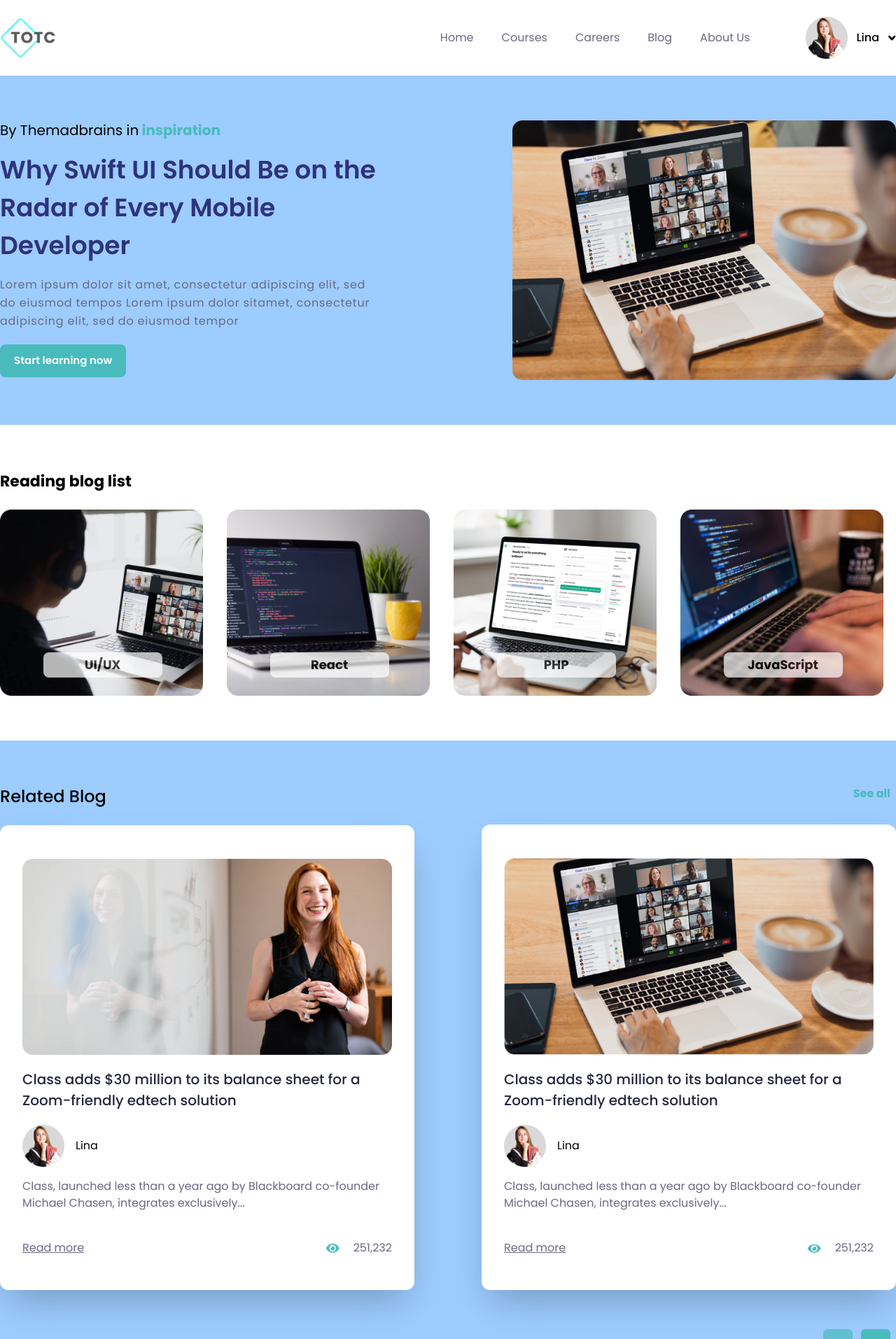
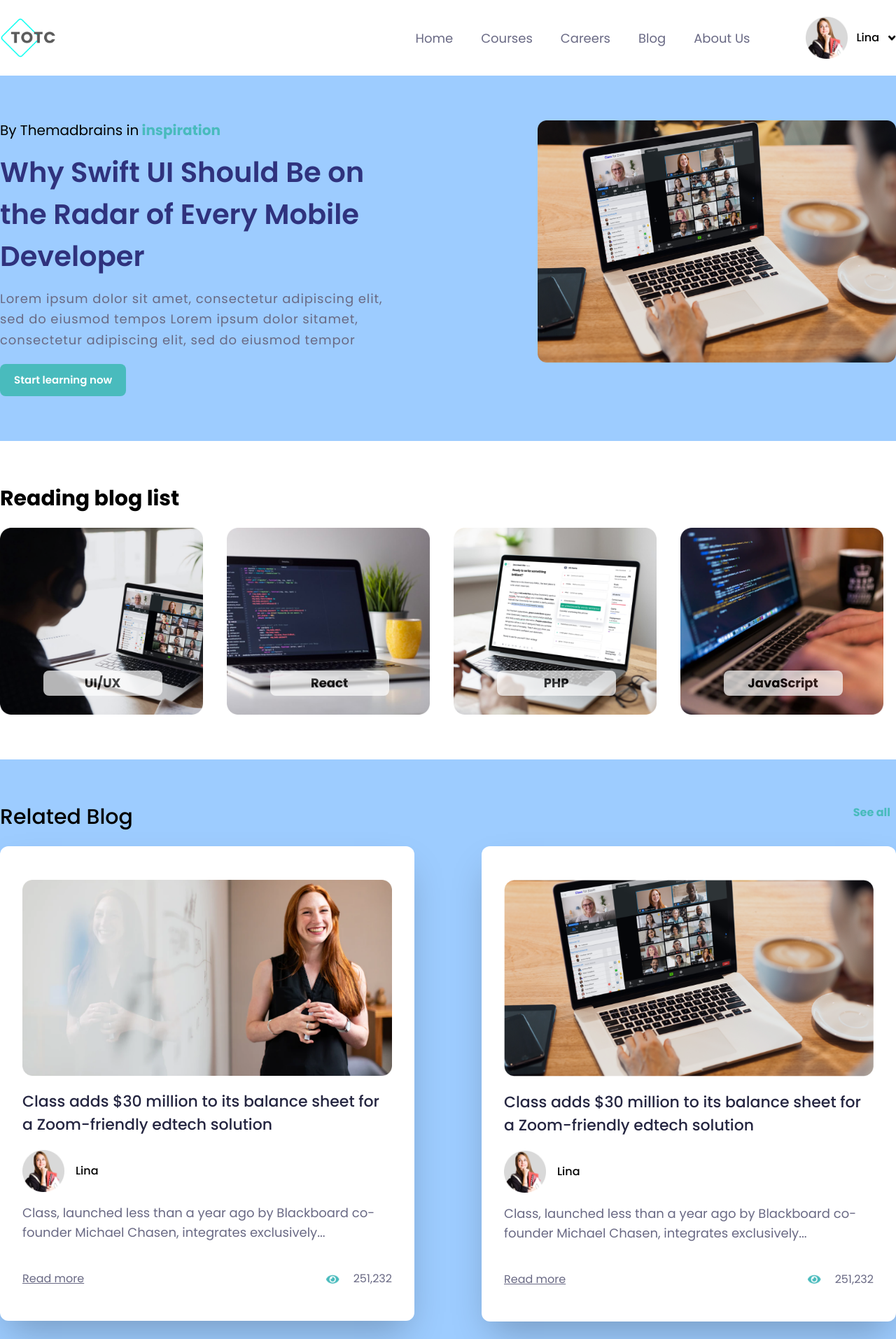
Before and after one commit to Asif-28/md-asif-ali, a Next.js app: page / in a window 1280 px wide. Shown: the top 1913 px of the page at 70% size. Built offline with nearby package versions, Linux system fonts and the light colour scheme.

Commit message:
changes in the layout str

```diff
--- a/src/components/header/Header.tsx
+++ b/src/components/header/Header.tsx
@@ -16,7 +16,7 @@ const Header = () => {
           />
         </div>
         <div className="flex gap-20 items-center">
-          <ul className="flex gap-10 items-center font-normal cursor-pointer">
+          <ul className="flex text-[18px] gap-10 items-center font-normal cursor-pointer">
             <li>
               <Link href={"/"}>Home</Link>
             </li>
--- a/src/components/sections/BlogDetailsHero.tsx
+++ b/src/components/sections/BlogDetailsHero.tsx
@@ -17,13 +17,13 @@ const BlogDetailsHero = () => {
           <h1 className="text-left text-4xl font-semibold text-darkblue leading-normal">
             Why Swift UI Should Be on the Radar of Every Mobile Developer
           </h1>
-          <p className="py-6 tracking-wider">
+          <p className="py-6 md:text-lg tracking-wider">
             TOTC is a platform that allows educators to create online classes
             whereby they can store the course materials online; manage
             assignments, quizzes and exams; monitor due dates; grade results and
             provide students with feedback all in one place.
           </p>
-          <p className="pb-6 tracking-wider">
+          <p className="pb-6 md:text-lg tracking-wider">
             TOTC is a platform that allows educators to create online classes
             whereby they can store the course materials online; manage
             assignments, quizzes and exams; monitor due dates; grade results and
@@ -33,7 +33,7 @@ const BlogDetailsHero = () => {
             exams; monitor due dates; grade results and provide students with
             feedback all in one place. TOTC is a platform
           </p>
-          <p className="pb-6 tracking-wider">
+          <p className="pb-6 md:text-lg tracking-wider">
             TOTC is a platform that allows educators to create online classes
             whereby they can store the course materials online; manage
             assignments, quizzes and exams; monitor due dates; grade results and
--- a/src/components/sections/BlogList.tsx
+++ b/src/components/sections/BlogList.tsx
@@ -1,17 +1,11 @@
 import Image from "next/image";
 import React from "react";
-
-const images = [
-  { id: 1, img: "/img/list_1.png", name: "UI/UX" },
-  { id: 2, img: "/img/list_2.png", name: "React" },
-  { id: 3, img: "/img/list_3.png", name: "PHP" },
-  { id: 4, img: "/img/list_4.png", name: "JavaScript" },
-];
+import { images } from "@/constant/Constant";
 
 const BlogList = () => {
   return (
     <section className="section">
-      <h2 className="text-[22px] font-bold">Reading blog list</h2>
+      <h2 className="text-3xl font-bold">Reading blog list</h2>
       <div className="grid pt-6 grid-cols-4 gap-4">
         {images.map((item) => (
           <div className="relative" key={item.id}>
--- a/src/components/sections/Hero.tsx
+++ b/src/components/sections/Hero.tsx
@@ -11,10 +11,10 @@ const Hero = () => {
             By Themadbrains in
             <span className="text-greenish font-bold"> inspiration</span>
           </h3>
-          <h1 className="text-left text-4xl font-semibold text-darkblue leading-normal py-4 w-[75%]">
+          <h1 className="text-left md:text-[40px] font-semibold text-darkblue leading-normal py-4 w-[75%]">
             Why Swift UI Should Be on the Radar of Every Mobile Developer
           </h1>
-          <p className="text-[#696984] leading-relaxed tracking-wider pb-5 w-[75%]">
+          <p className="text-[#696984] leading-relaxed tracking-wider pb-5 w-[75%] text-lg">
             Lorem ipsum dolor sit amet, consectetur adipiscing elit, sed do
             eiusmod tempos Lorem ipsum dolor sitamet, consectetur adipiscing
             elit, sed do eiusmod tempor
--- a/src/components/sections/MarketingArticle.tsx
+++ b/src/components/sections/MarketingArticle.tsx
@@ -1,63 +1,13 @@
 import Image from "next/image";
 import React from "react";
-
-const data = [
-  {
-    id: 1,
-    img: "/img/MA_1.png",
-    design: "design",
-    time: "3 Month",
-    title: "AWS Certified solutions Architect",
-    desc: "Lorem ipsum dolor sit amet, consectetur adipising elit, sed do eiusmod tempor",
-    logo: "/img/header_img.png",
-    name: "Lina",
-    price: "$100",
-    newprice: "$80",
-  },
-  {
-    id: 2,
-    img: "/img/MA_2.png",
-    design: "design",
-    time: "3 Month",
-    title: "AWS Certified solutions Architect",
-    desc: "Lorem ipsum dolor sit amet, consectetur adipising elit, sed do eiusmod tempor",
-    logo: "/img/header_img.png",
-    name: "Lina",
-    price: "$100",
-    newprice: "$80",
-  },
-  {
-    id: 3,
-    img: "/img/MA_3.png",
-    design: "design",
-    time: "3 Month",
-    title: "AWS Certified solutions Architect",
-    desc: "Lorem ipsum dolor sit amet, consectetur adipising elit, sed do eiusmod tempor",
-    logo: "/img/header_img.png",
-    name: "Lina",
-    price: "$100",
-    newprice: "$80",
-  },
-  {
-    id: 4,
-    img: "/img/MA_4.png",
-    design: "design",
-    time: "3 Month",
-    title: "AWS Certified solutions Architect",
-    desc: "Lorem ipsum dolor sit amet, consectetur adipising elit, sed do eiusmod tempor",
-    logo: "/img/header_img.png",
-    name: "Lina",
-    price: "$100",
-    newprice: "$80",
-  },
-];
+import { data } from "@/constant/Constant";
 
 const MarketingArticle = () => {
   return (
     <section>
       <main className="section">
         <div className="flex justify-between">
-          <h1 className="text-2xl font-medium">Marketing Articles</h1>
+          <h1 className="text-3xl font-medium">Marketing Articles</h1>
           <p className="text-greenish font-bold pr-2 cursor-pointer">See all</p>
         </div>
         <div className="grid sm:grid-cols-2 md:grid-cols-3 lg:grid-cols-4 gap-8 pt-6 lg:pb-[4.5rem]">
--- a/src/components/sections/RelatedBlog.tsx
+++ b/src/components/sections/RelatedBlog.tsx
@@ -1,39 +1,17 @@
 import Image from "next/image";
 import React from "react";
-
-const data = [
-  {
-    id: 1,
-    img: "/img/Related_1.png",
-    title:
-      "Class adds $30 million to its balance sheet for a Zoom-friendly edtech solution",
-    logo: "/img/header_img.png",
-    name: "Lina",
-    desc: "Class, launched less than a year ago by Blackboard co-founder Michael Chasen, integrates exclusively...",
-    viewers: "251,232",
-  },
-  {
-    id: 2,
-    img: "/img/related_2.png",
-    title:
-      "Class adds $30 million to its balance sheet for a Zoom-friendly edtech solution",
-    logo: "/img/header_img.png",
-    name: "Lina",
-    desc: "Class, launched less than a year ago by Blackboard co-founder Michael Chasen, integrates exclusively...",
-    viewers: "251,232",
-  },
-];
+import { datas } from "@/constant/Constant";
 
 const RelatedBlog = () => {
   return (
     <section className="bg-lightblue">
       <main className="section">
         <div className="flex justify-between">
-          <h1 className="text-2xl font-medium">Related Blog</h1>
+          <h1 className="text-3xl font-medium">Related Blog</h1>
           <p className="text-greenish font-bold pr-2 cursor-pointer">See all</p>
         </div>
         <div className="flex items-center justify-between pt-6">
-          {data.map((item) => (
+          {datas.map((item) => (
             <div
               className="bg-[#FFFFFF] max-w-[37rem] py-12 flex flex-col px-8 rounded-xl shadow-2xl cursor-pointer"
               key={item.id}
@@ -46,14 +24,16 @@ const RelatedBlog = () => {
                   width={650}
                 />
               </div>
-              <h1 className="text-[20px] font-medium text-[#252641] pt-5 pb-5">
+              <h1 className="text-[22px] font-medium text-[#252641] pt-5 pb-5">
                 {item.title}
               </h1>
               <div className="flex items-center gap-4">
                 <Image src={`${item.logo}`} alt="logo" height={60} width={60} />
-                <h3>{item.name}</h3>
+                <h3 className="text-[#000000] font-medium">{item.name}</h3>
               </div>
-              <p className="pt-4 pb-10 text-[#696984]">{item.desc}</p>
+              <p className="pt-4 pb-10 text-[#696984] md:text-lg">
+                {item.desc}
+              </p>
               <div className="flex justify-between">
                 <p className="text-[#696984] underline">Read more</p>
                 <div className="flex gap-5 items-center">
--- /dev/null
+++ b/src/constant/Constant.ts
@@ -0,0 +1,80 @@
+export const images = [
+  { id: 1, img: "/img/list_1.png", name: "UI/UX" },
+  { id: 2, img: "/img/list_2.png", name: "React" },
+  { id: 3, img: "/img/list_3.png", name: "PHP" },
+  { id: 4, img: "/img/list_4.png", name: "JavaScript" },
+];
+
+export const data = [
+  {
+    id: 1,
+    img: "/img/MA_1.png",
+    design: "design",
+    time: "3 Month",
+    title: "AWS Certified solutions Architect",
+    desc: "Lorem ipsum dolor sit amet, consectetur adipising elit, sed do eiusmod tempor",
+    logo: "/img/header_img.png",
+    name: "Lina",
+    price: "$100",
+    newprice: "$80",
+  },
+  {
+    id: 2,
+    img: "/img/MA_2.png",
+    design: "design",
+    time: "3 Month",
+    title: "AWS Certified solutions Architect",
+    desc: "Lorem ipsum dolor sit amet, consectetur adipising elit, sed do eiusmod tempor",
+    logo: "/img/header_img.png",
+    name: "Lina",
+    price: "$100",
+    newprice: "$80",
+  },
+  {
+    id: 3,
+    img: "/img/MA_3.png",
+    design: "design",
+    time: "3 Month",
+    title: "AWS Certified solutions Architect",
+    desc: "Lorem ipsum dolor sit amet, consectetur adipising elit, sed do eiusmod tempor",
+    logo: "/img/header_img.png",
+    name: "Lina",
+    price: "$100",
+    newprice: "$80",
+  },
+  {
+    id: 4,
+    img: "/img/MA_4.png",
+    design: "design",
+    time: "3 Month",
+    title: "AWS Certified solutions Architect",
+    desc: "Lorem ipsum dolor sit amet, consectetur adipising elit, sed do eiusmod tempor",
+    logo: "/img/header_img.png",
+    name: "Lina",
+    price: "$100",
+    newprice: "$80",
+  },
+];
+
+export const datas = [
+  {
+    id: 1,
+    img: "/img/Related_1.png",
+    title:
+      "Class adds $30 million to its balance sheet for a Zoom-friendly edtech solution",
+    logo: "/img/header_img.png",
+    name: "Lina",
+    desc: "Class, launched less than a year ago by Blackboard co-founder Michael Chasen, integrates exclusively...",
+    viewers: "251,232",
+  },
+  {
+    id: 2,
+    img: "/img/related_2.png",
+    title:
+      "Class adds $30 million to its balance sheet for a Zoom-friendly edtech solution",
+    logo: "/img/header_img.png",
+    name: "Lina",
+    desc: "Class, launched less than a year ago by Blackboard co-founder Michael Chasen, integrates exclusively...",
+    viewers: "251,232",
+  },
+];
```
